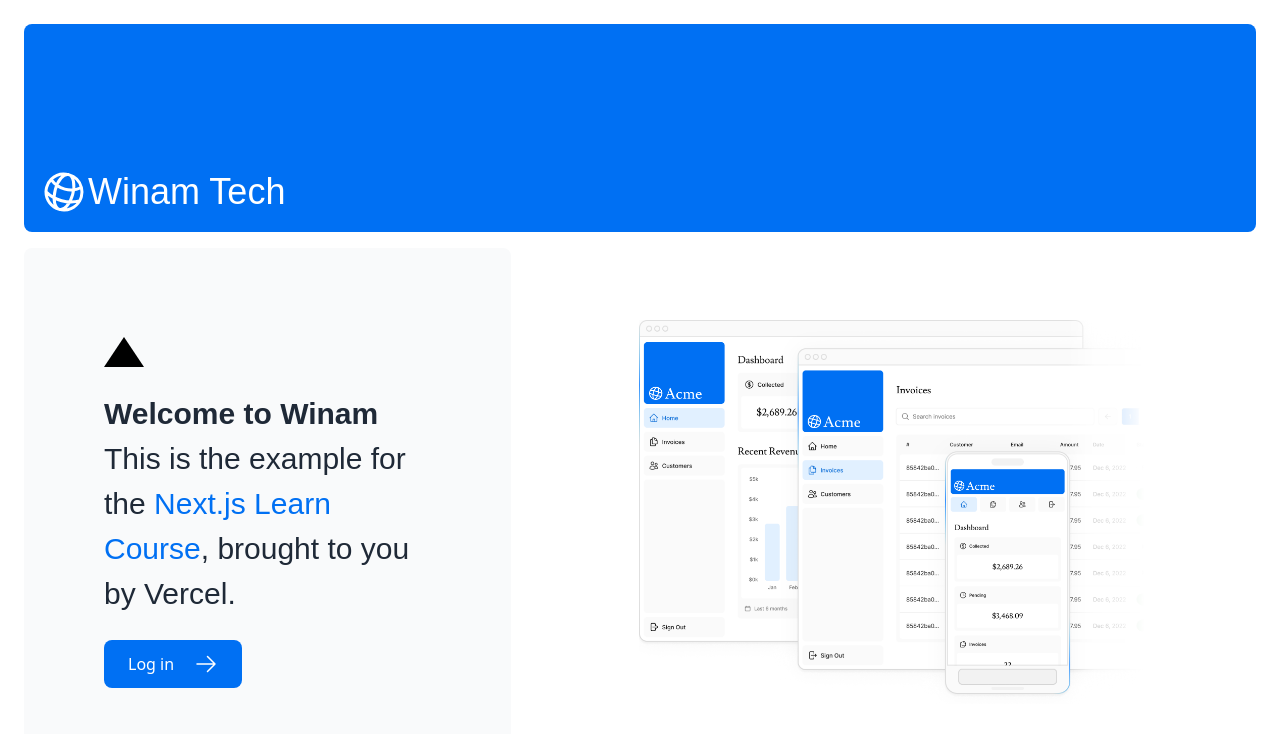
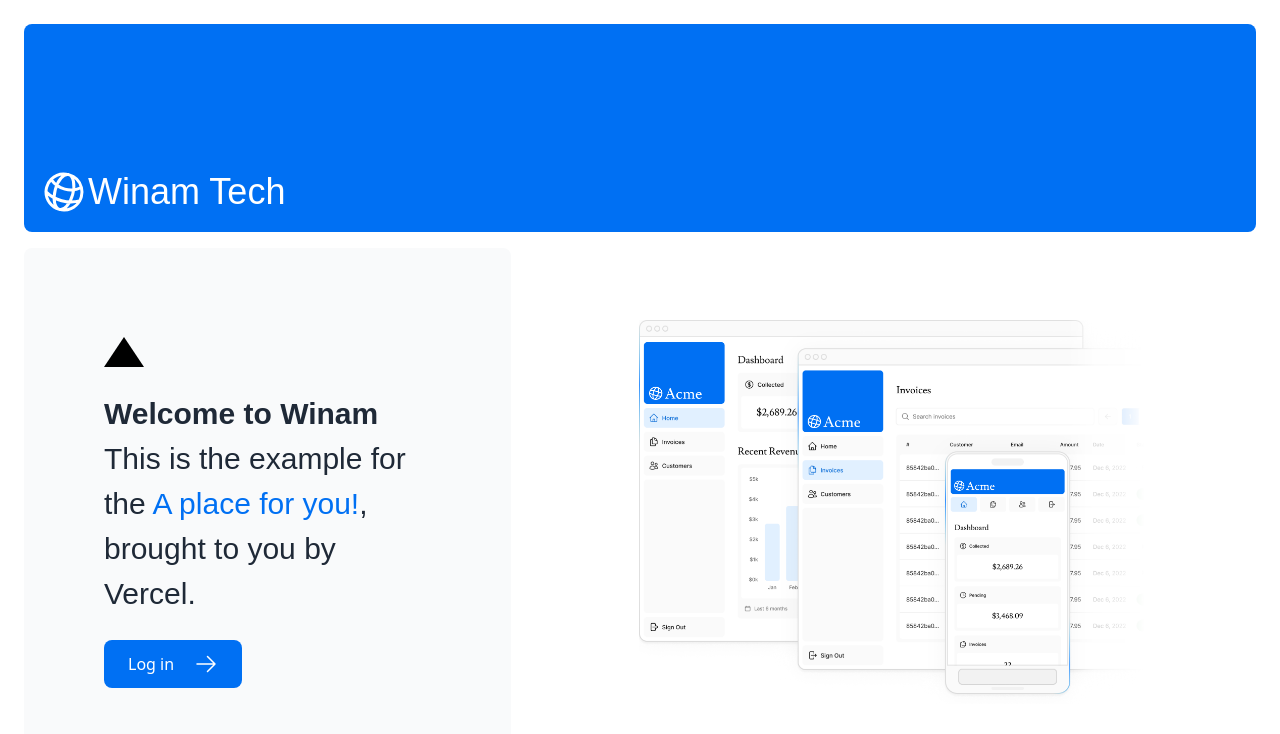
Before and after one commit to AchayoEarnest/NextJs-doc, a Next.js app: page / in a window 1280 px wide. Shown: the top 734 px of the page. Built offline with nearby package versions, Linux system fonts and the light colour scheme; a web font is replaced by a local one.

Commit message:
minor-fixes

```diff
--- a/app/page.tsx
+++ b/app/page.tsx
@@ -20,7 +20,7 @@
           >
             <strong>Welcome to Winam</strong> This is the example for the{' '}
             <a href="https://nextjs.org/learn/" className="text-blue-500">
-              Next.js Learn Course
+              A place for you!
             </a>
             , brought to you by Vercel.
           </p>
```
